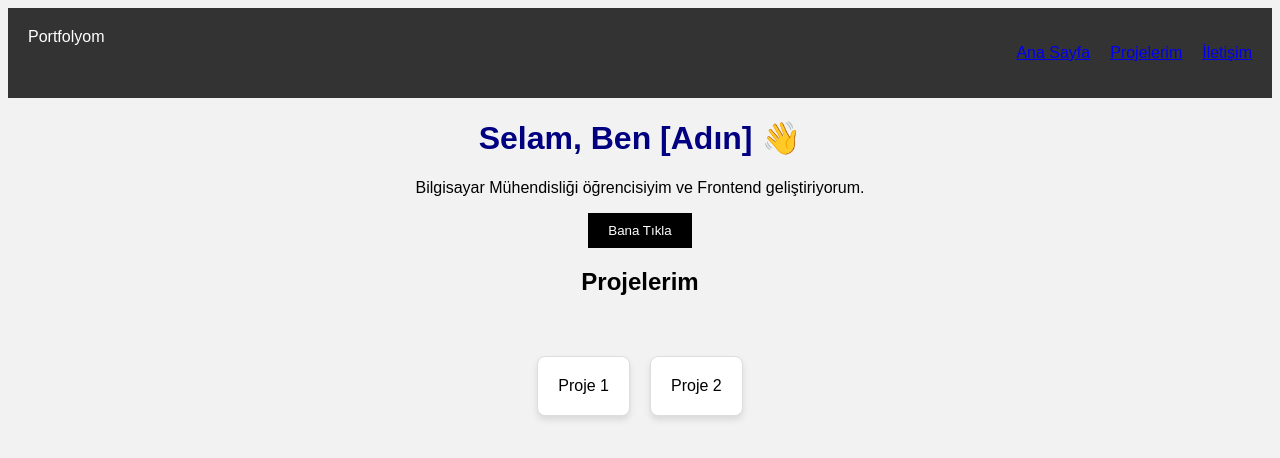
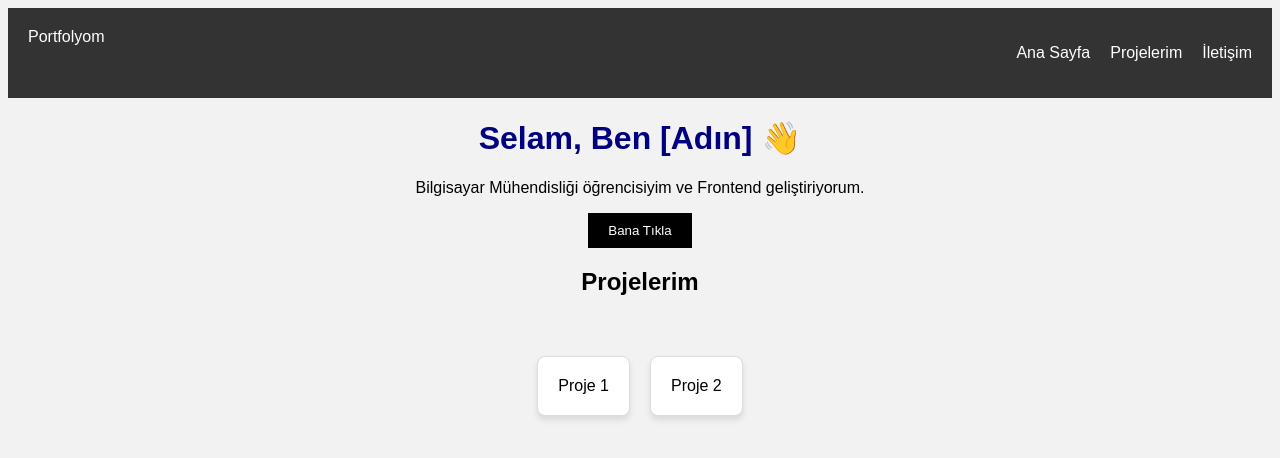
Before and after one commit to ahmetenesalpkilic/personal-portfolio, a plain HTML site: page index.html in a window 1280 px wide. Drawn offline with Linux system fonts and the light colour scheme.

Commit message:
<a> (link) etiketlerinin renkleri değiştirildi

```diff
--- a/style.css
+++ b/style.css
@@ -37,6 +37,12 @@ nav ul li {
     margin-left: 20px;
 }
 
+nav ul li a {
+    color: white;          /* Linkin rengini beyaz yapar (veya istediğin bir renk: #ff0000 gibi) */
+    text-decoration: none; /* O meşhur mavi alt çizgiyi kaldırır */
+    font-weight: 500;      /* Yazıyı biraz daha dolgun gösterir */
+}
+
 /* Proje kartlarını kutu haline getir */
 .project-container {
     display: flex;
```
